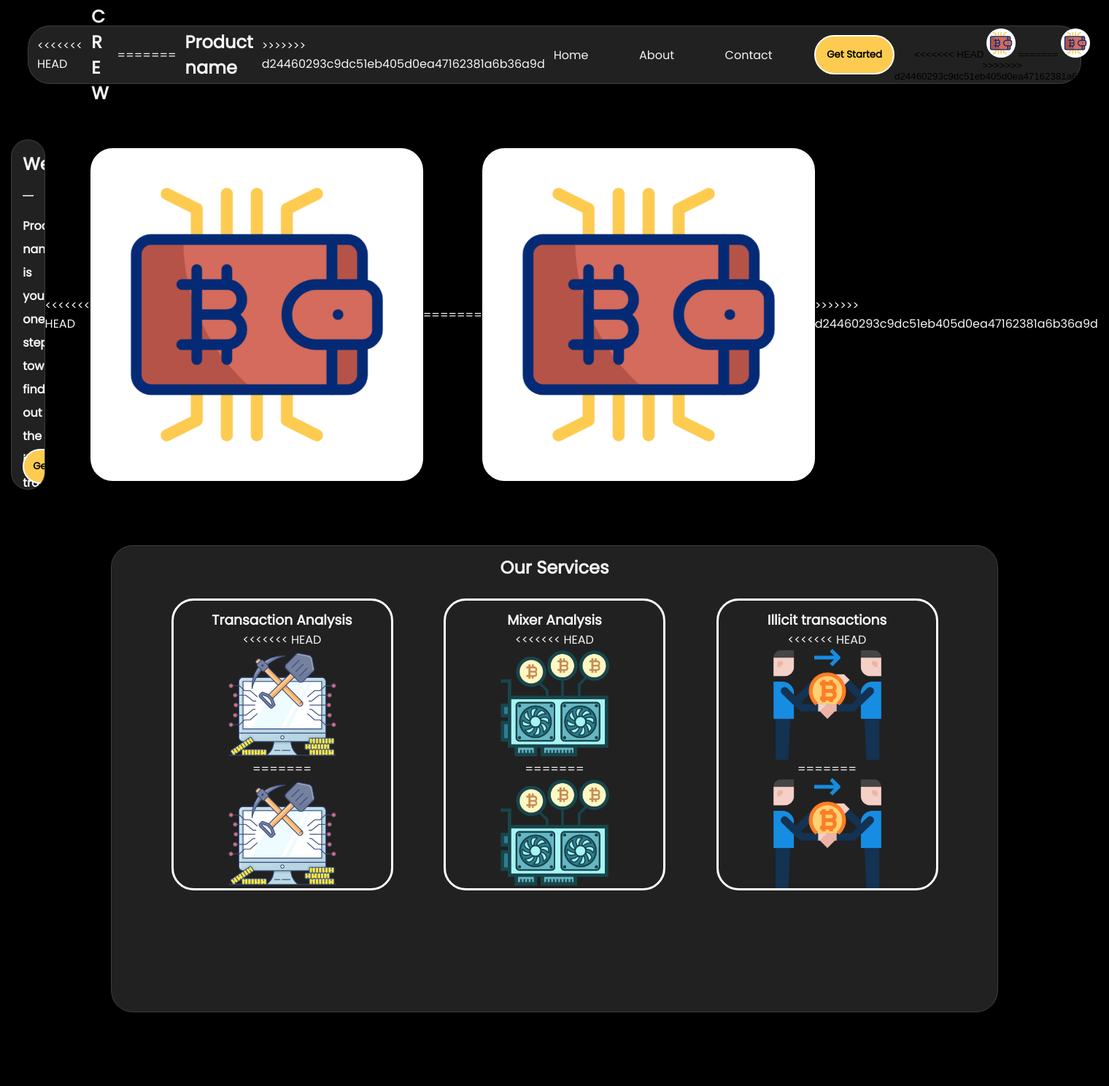
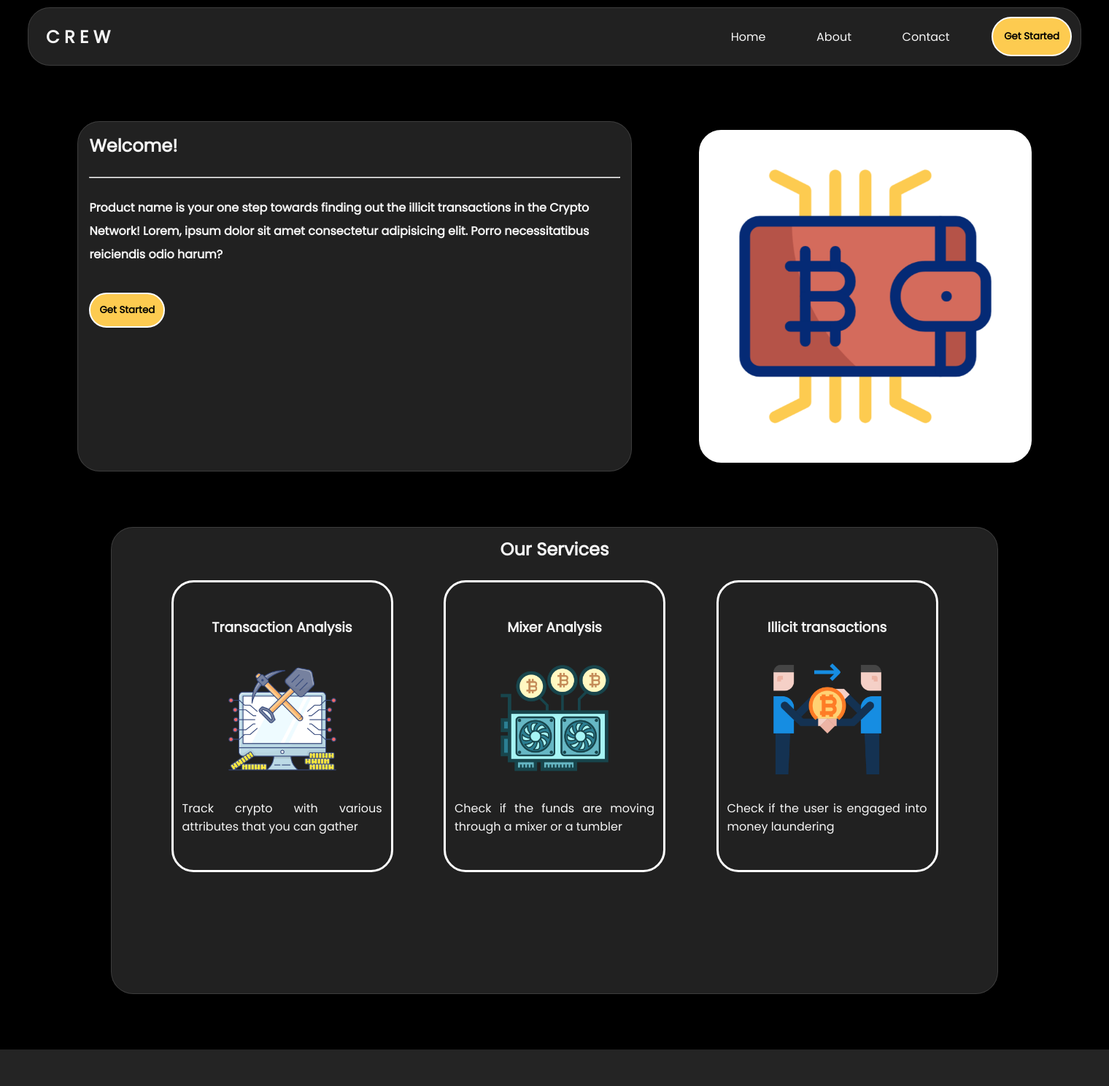
Before and after one commit to NavaprettamN/CIDEcode, a Django app: page / in a window 1520 px wide. Shown: the whole page at 73% size. After the commit the page ends 1438 px from the top, so only its background shows below. Run offline with Django 5.2, Linux system fonts and the light colour scheme.

Commit message:
js changes

```diff
--- a/DeployModel/static/assets/js/index.js
+++ b/DeployModel/static/assets/js/index.js
@@ -2,40 +2,25 @@ const ta = document.getElementById("ta");
 const ma = document.getElementById("ma");
 const it = document.getElementById("it");
 
-<<<<<<< HEAD
-ta.addEventListener("click", () => {
-    transaction();
-})
-ma.addEventListener("click", () => {
-    mixer();
-})
-it.addEventListener("click", () => {
-    illicit();
-})
+// ta.addEventListener("click", () => {
+//     transaction();
+// })
+// ma.addEventListener("click", () => {
+//     mixer();
+// })
+// it.addEventListener("click", () => {
+//     illicit();
+// })
 
-const transaction = () => {
-    window.location.replace("./templates/transaction.html");
-}
-const mixer = () => {
-    window.location.replace("./templates/mixer.html");
-}
-const illicit = () => {
-    window.location.replace("./templates/illicit.html");
-=======
-// ta.addEventListener("click", () => {
-//     wip();
-// })
-ma.addEventListener("click", () => {
-    wip();
-})
-it.addEventListener("click", () => {
-    wip();
-})
-
-const wip = () => {
-    window.location.replace("./notfound.html");
->>>>>>> d24460293c9dc51eb405d0ea47162381a6b36a9d
-}
+// const transaction = () => {
+//     window.location.replace("./templates/transaction.html");
+// }
+// const mixer = () => {
+//     window.location.replace("./templates/mixer.html");
+// }
+// const illicit = () => {
+//     window.location.replace("./templates/illicit.html");
+// }
 
 
 
@@ -48,11 +33,7 @@ if (screen.width >= 550) {
 }
 window.addEventListener("resize", () => {
     if (screen.width < 550) {
-<<<<<<< HEAD
         hamburger.style.display = "flex";
-=======
-        hamburger.style.display = "block";
->>>>>>> d24460293c9dc51eb405d0ea47162381a6b36a9d
     }
     if (screen.width >= 550) {
         hamburger.style.display = "none";
@@ -60,13 +41,8 @@ window.addEventListener("resize", () => {
 })
 
 hamburger.addEventListener("click", () => {
-<<<<<<< HEAD
     if (dropdownnav.style.display != "flex" && screen.width <= 550) {
         dropdownnav.style.display = "flex";
-=======
-    if (dropdownnav.style.display != "block" && screen.width <= 550) {
-        dropdownnav.style.display = "block";
->>>>>>> d24460293c9dc51eb405d0ea47162381a6b36a9d
     } else {
         dropdownnav.style.display = "none";
     }
@@ -88,8 +64,4 @@ getstarted2.addEventListener("click", () => {
 })
 getstarted3.addEventListener("click", () => {
     window.location = "#content";
-<<<<<<< HEAD
 })
-=======
-})
->>>>>>> d24460293c9dc51eb405d0ea47162381a6b36a9d
--- a/DeployModel/templates/index.html
+++ b/DeployModel/templates/index.html
@@ -1,7 +1,3 @@
-<<<<<<< HEAD
-=======
-
->>>>>>> d24460293c9dc51eb405d0ea47162381a6b36a9d
 <!DOCTYPE html>
 <html lang="en">
 
@@ -24,11 +20,7 @@
 
 <body>
     <nav>
-<<<<<<< HEAD
         <h1>C R E W</h1>
-=======
-        <h1>Product name</h1>
->>>>>>> d24460293c9dc51eb405d0ea47162381a6b36a9d
         <div class="links" id="links">
             <a href="#">Home</a>
             <a href="#">About</a>
@@ -36,11 +28,7 @@
             <button class="getstarted" id="getstarted1">Get Started</button>
         </div>
         <button class="hamburger" id="hamburger">
-<<<<<<< HEAD
             <img src="{% static "/assets/vectors/landing/cryptocurrency.gif" %}" alt="hamburger">
-=======
-            <img src="{% static "./assets/vectors/landing/cryptocurrency.gif" %}" alt="hamburger">
->>>>>>> d24460293c9dc51eb405d0ea47162381a6b36a9d
         </button>
     </nav>
     <div class="links dropdownnav" id="dropdownnav">
@@ -61,11 +49,7 @@
                     harum?</h4>
                 <button class="getstartedbutton" id="getstarted3">Get Started</button>
             </article>
-<<<<<<< HEAD
             <img src="./assets/vectors/landing/cryptocurrency.gif" alt="cryptocurrency" class="cryptocurrency">
-=======
-            <img src="{% static "./assets/vectors/landing/cryptocurrency.gif"%}" alt="cryptocurrency" class="cryptocurrency">
->>>>>>> d24460293c9dc51eb405d0ea47162381a6b36a9d
         </section>
         <section class="content" id="content">
             <h1>Our Services</h1>
@@ -73,31 +57,18 @@
             <article class="services">
                 <div class="servicecard" id="ta">
                     <h1>Transaction Analysis</h1>
-<<<<<<< HEAD
                     <img src="./assets/vectors/landing/bitcoin-mining.png" alt="bitcoin-mining"
                         class="serviceimg bitcoin-mining">
-=======
-                    <a href="{% url 'home'%}"><img src="{% static "assets/vectors/landing/bitcoin-mining.png"%}" alt="bitcoin-mining"
-                        class="serviceimg bitcoin-mining"></a>
->>>>>>> d24460293c9dc51eb405d0ea47162381a6b36a9d
                     <p>Track crypto with various attributes that you can gather</p>
                 </div>
                 <div class="servicecard" id="ma">
                     <h1>Mixer Analysis</h1>
-<<<<<<< HEAD
                     <img src="./assets/vectors/landing/gpu-mining.png" alt="gpu-mining" class="serviceimg gpu-mining">
-=======
-                    <img src="{% static 'assets/vectors/landing/gpu-mining.png'%}" alt="gpu-mining" class="serviceimg gpu-mining">
->>>>>>> d24460293c9dc51eb405d0ea47162381a6b36a9d
                     <p>Check if the funds are moving through a mixer or a tumbler</p>
                 </div>
                 <div class="servicecard" id="it">
                     <h1>Illicit transactions</h1>
-<<<<<<< HEAD
                     <img src="./assets/vectors/landing/bitcoin.png" alt="bitcoin" class="serviceimg bitcoin">
-=======
-                    <img src="{% static "assets/vectors/landing/bitcoin.png"%}" alt="bitcoin" class="serviceimg bitcoin">
->>>>>>> d24460293c9dc51eb405d0ea47162381a6b36a9d
                     <p>Check if the user is engaged into money laundering</p>
                 </div>
             </article>
@@ -106,15 +77,7 @@
 
         </section>
     </main>
-<<<<<<< HEAD
     <script type="module" src="./assets/js/index.js"></script>
 </body>
 
 </html>
-=======
-    {% load static %}
-    <script type="module" src="{% static "assets/js/index.js"%}"></script>
-</body>
-
-</html>
->>>>>>> d24460293c9dc51eb405d0ea47162381a6b36a9d
--- a/DeployModel/urls.py
+++ b/DeployModel/urls.py
@@ -9,4 +9,7 @@ urlpatterns = [
     path("home/", views.home, name='home'),
     path("result/", views.result, name='result'),
     path("", views.index, name="index"),
+    path("mixer/", views.mixer_page, name='mixer'),
+    path("illicit/", views.illicit_page, name='illicit'),
+    path("transaction/", views.transaction_page, name='transaction'),
 ]
--- a/DeployModel/views.py
+++ b/DeployModel/views.py
@@ -67,6 +67,17 @@ def get_block_data(block_hash):
 def index(request):
     return render(request, "index.html")
 
+def transaction_page(request):
+    return render(request, "transactioon.html")
+
+def mixer_page(request):
+    return render(request, "mixer.html")
+
+def illicit_page(request):
+    return render(request, "illicit.html")
+
+
+
 # Replace 'your_block_hash' with the actual block hash you want to retrieve
 # block_hash_to_get = '0000000000000bae09a7a393a8acded75aa67e46cb81f7acaa5ad94f9eacd103'
 # block_data = get_block_data(block_hash_to_get)
```
